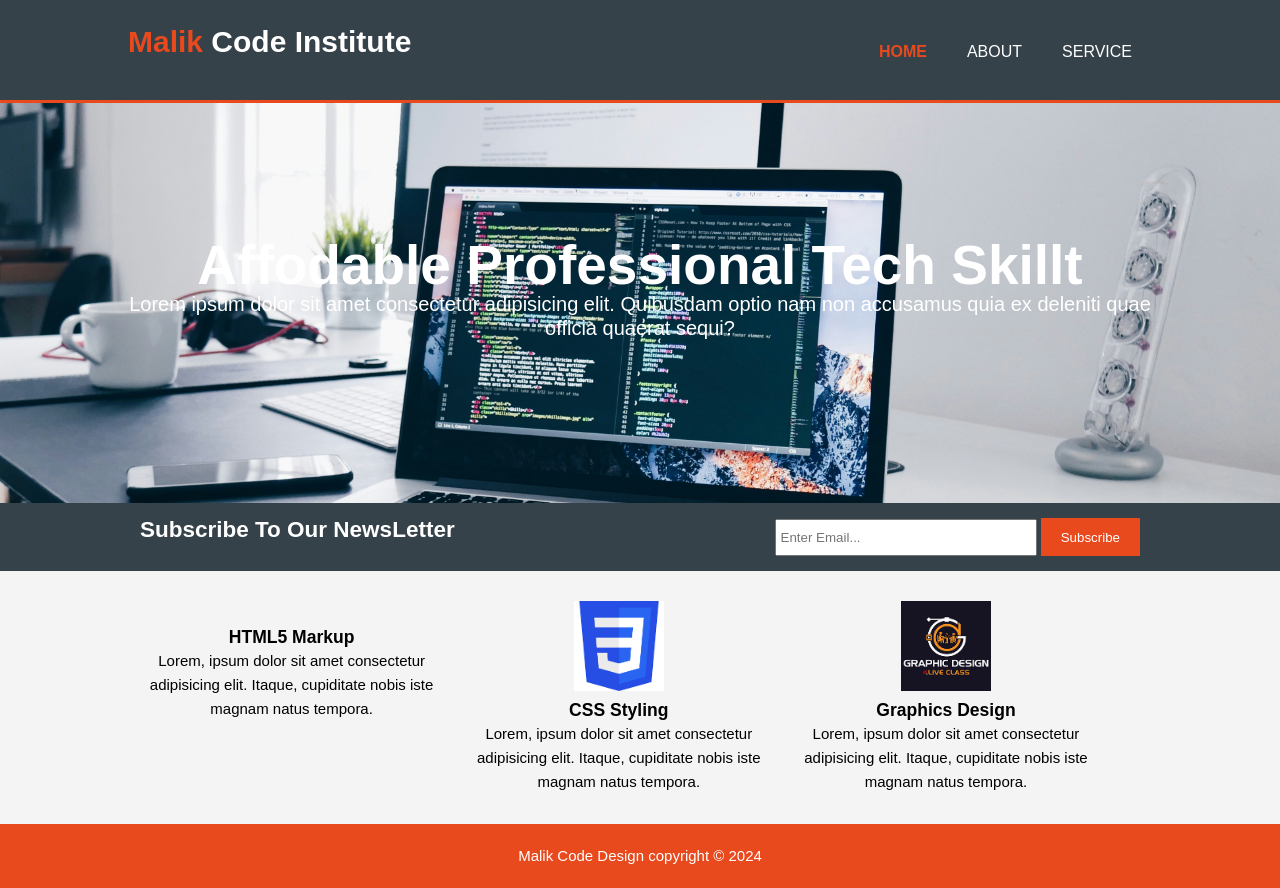
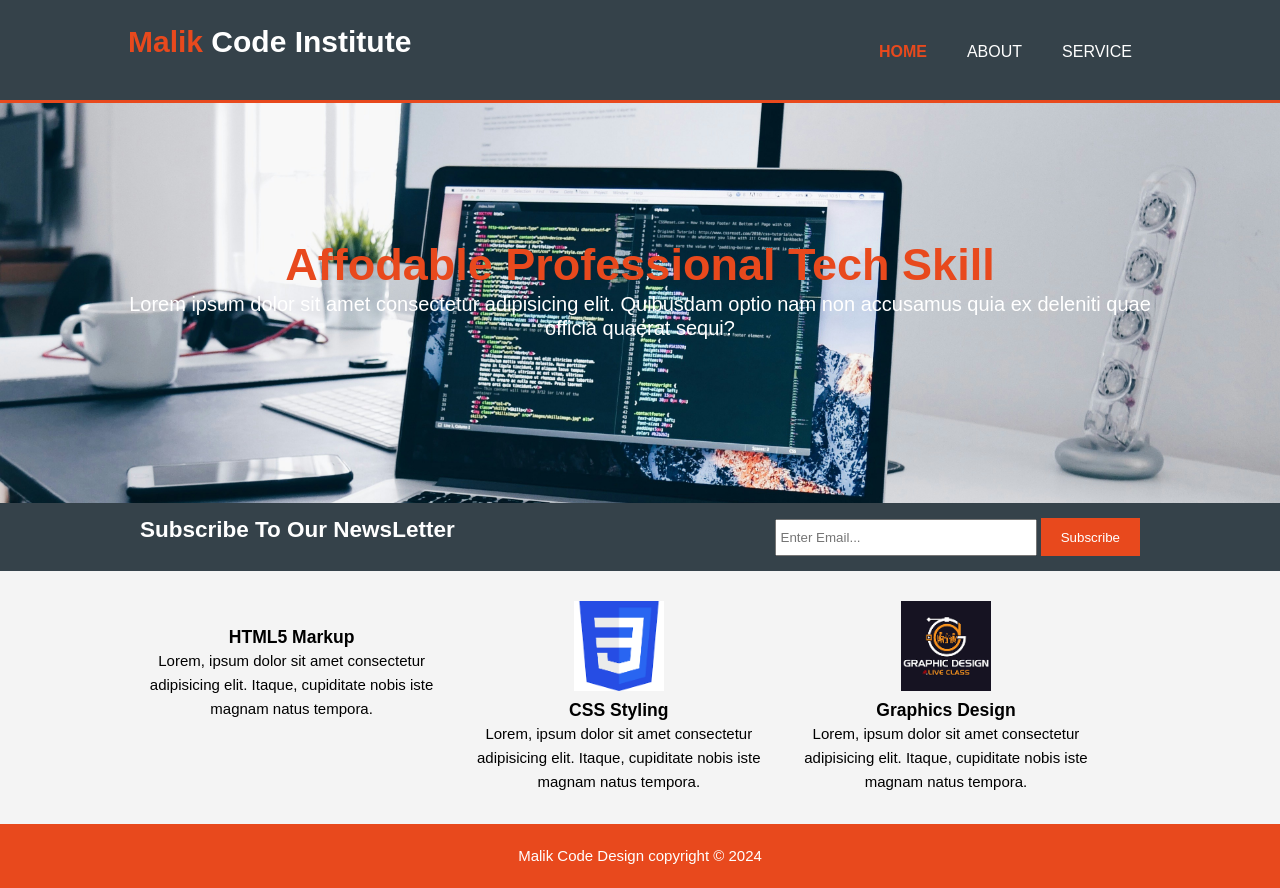
Before and after one commit to abdulwe/malik-institute, a plain HTML site: page index.html in a window 1280 px wide. Drawn offline with Linux system fonts and the light colour scheme.

Commit message:
second commit

```diff
--- a/css/style.css
+++ b/css/style.css
@@ -79,9 +79,11 @@ header a:hover{
     color: #ffffff;
 }
 #showcase h1{
+    color: #e8491d;
     margin-top: 150px;
-    font-size: 55px;
+    font-size: 45px;
     margin-bottom: 10px;
+
 }
 #showcase p{
     font-size: 20px;
--- a/index.html
+++ b/index.html
@@ -26,7 +26,7 @@
     </header>
     <section id="showcase">
         <div class="container">
-            <h1>Affodable Professional Tech Skillt</h1>
+            <h1>Affodable Professional Tech Skill</h1>
             <p>Lorem ipsum dolor sit amet consectetur adipisicing elit. Quibusdam optio nam non accusamus quia ex deleniti quae officia quaerat sequi?</p>
 
 
```
